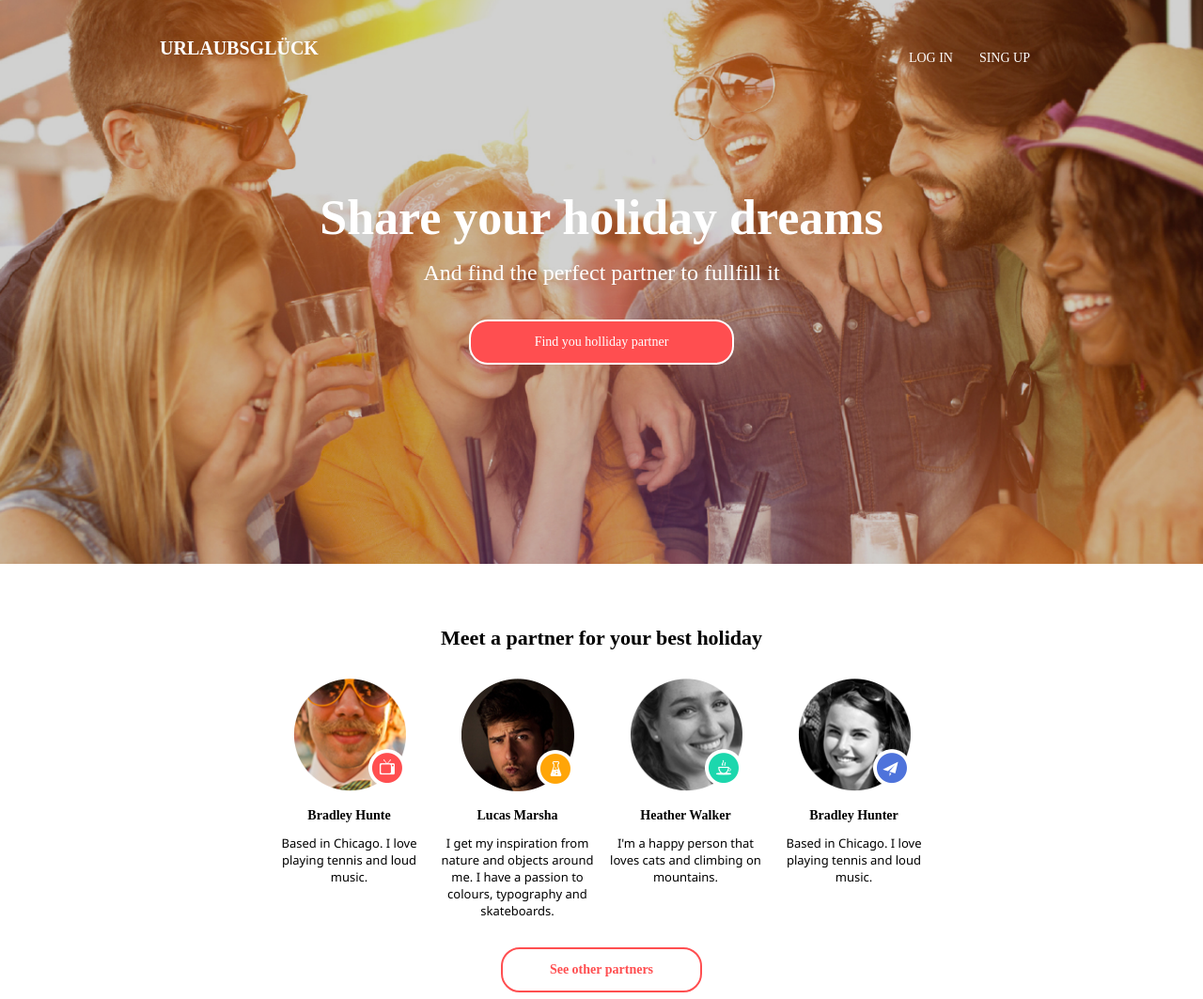
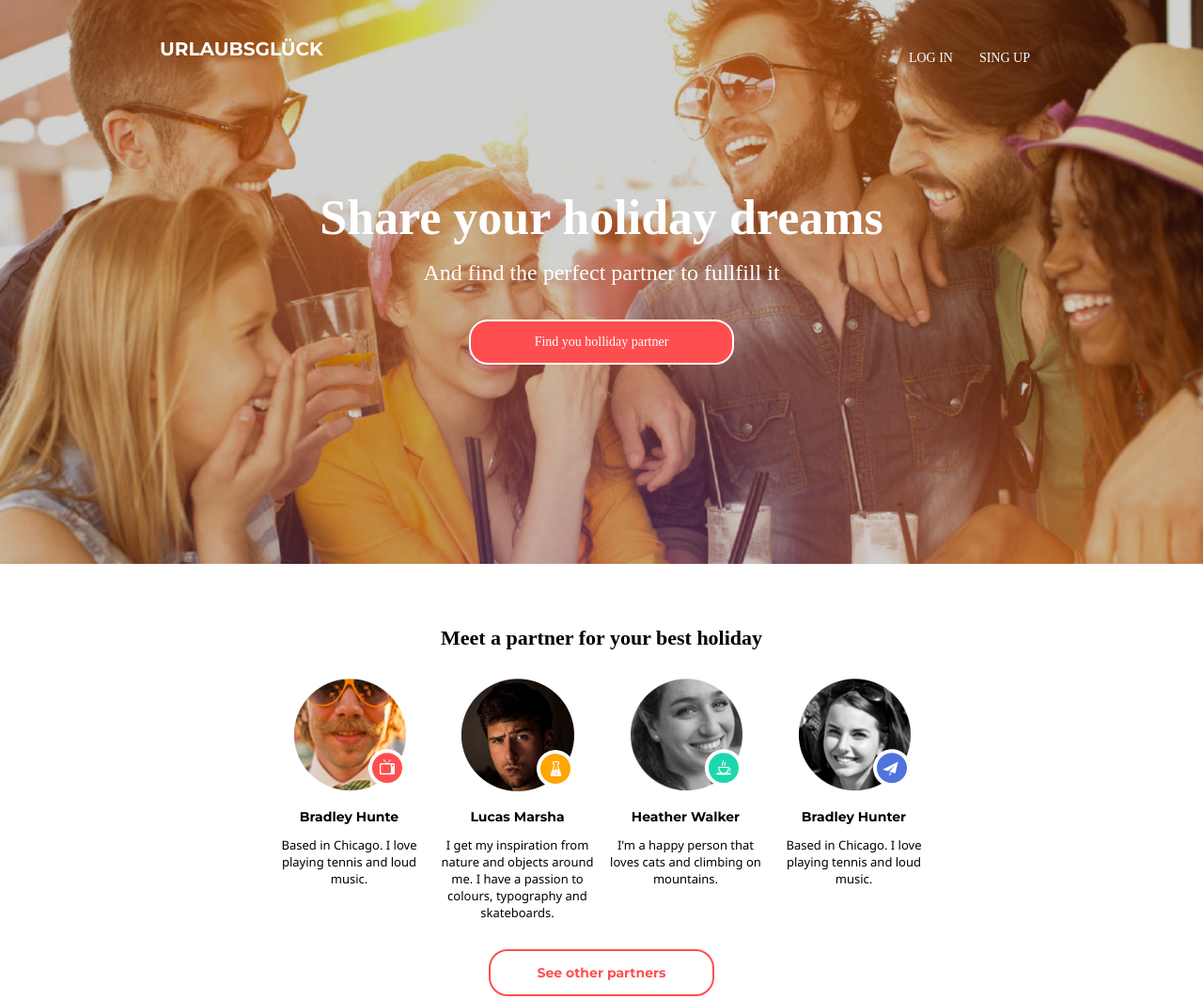
Before and after one commit to VladyslavYarovoi/goit-fe-course, a plain HTML site: page hm-08/index.html in a window 1280 px wide. Shown: the whole page at 94% size. Drawn offline with Linux system fonts and the light colour scheme.

Commit message:
Update index.html

```diff
--- a/hm-08/index.html
+++ b/hm-08/index.html
@@ -6,6 +6,7 @@
     <meta name="viewport" content="width=device-width, initial-scale=1.0">
     <meta http-equiv="X-UA-Compatible" content="ie=edge">
     <link rel="stylesheet" href="../hm-08/css/style.css">
+    <link href="https://fonts.googleapis.com/css?family=Montserrat:700|Roboto:300" rel="stylesheet">
     <!-- <link rel="stylesheet" href="../hm-08/css/media.css"> -->
     <title>Document</title>
 </head>
```
